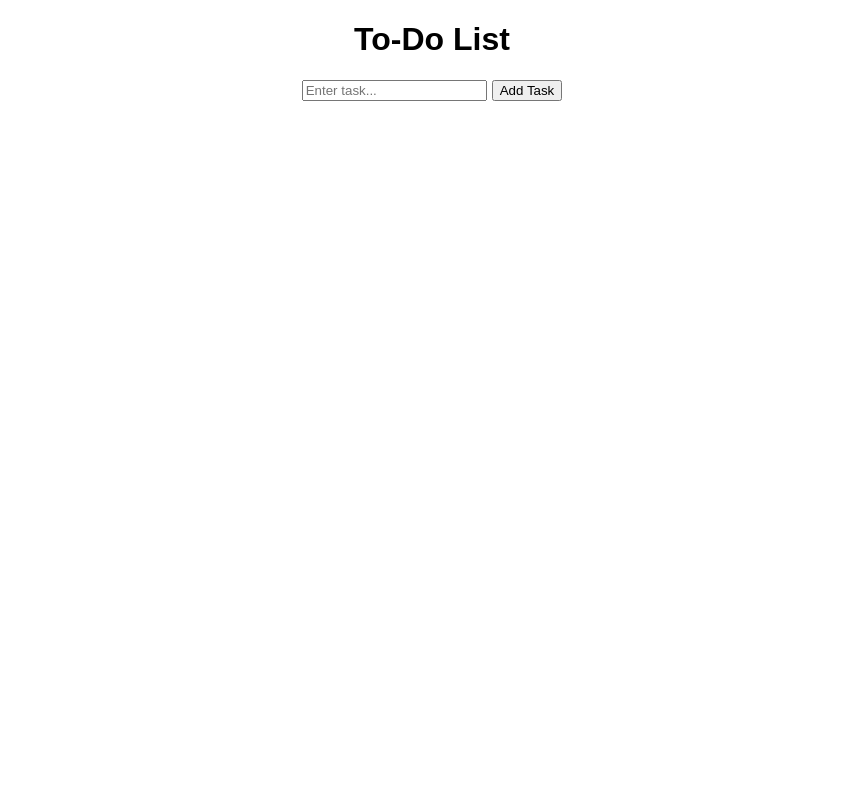
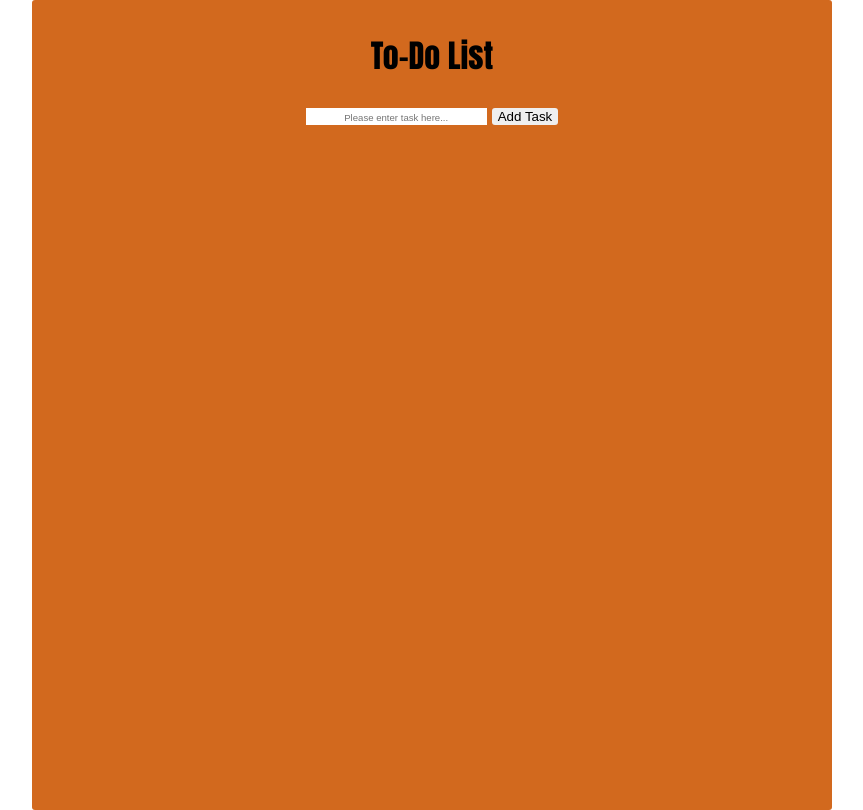
Before and after one commit to Khalifa-pendrops/my-app, a React (Create React App) app: page / in a window 1280 px wide. Shown: the whole page, without its empty margins (208-1071 px from the left). Built offline with nearby package versions, Linux system fonts and the light colour scheme.

Commit message:
final changes, alignments done

```diff
--- a/src/App.css
+++ b/src/App.css
@@ -1,5 +1,11 @@
 .App {
   text-align: center;
+  background-color: chocolate;
+  width: 800px;
+  margin: 0 auto;
+  height: 100vh;
+  border-radius: 3px;
+  padding-top: 10px;
 }
 
 .App-logo {
@@ -9,7 +15,7 @@
 
 .App {
   text-align: center;
-  font-family: Arial, sans-serif;
+  font-family: Impact, Haettenschweiler, 'Arial Narrow Bold', sans-serif;
 }
 
 .task-input {
@@ -19,6 +25,18 @@
 
 input{
   margin-right: 5px;
+  border: none;
+}
+
+input::placeholder{
+  font-size: .6rem;
+  text-align: center;
+}
+
+button{
+  border: none;
+  border-radius: 3px;
+  cursor: pointer;
 }
 
 ul {
@@ -41,6 +59,9 @@ li span {
 li input {
   flex: 1;
   margin-right: 10px;
+  border: none;
+  border-radius: 3px;
+  padding: 5px;
 }
 
 li button {
@@ -49,6 +70,8 @@ li button {
   border: none;
   padding: 5px 10px;
   cursor: pointer;
+  border: none;
+  border-radius: 3px;
 }
 
 
--- a/src/App.js
+++ b/src/App.js
@@ -1,62 +1,3 @@
-// import React, { useState } from 'react';
-// import './App.css';
-
-// function App() {
-//   const [tasks, setTasks] = useState([]);
-//   const [inputValue, setInputValue] = useState('');
-
-//   const handleAddTask = () => {
-//     if (inputValue.trim() !== '') {
-//       setTasks([...tasks, inputValue.trim()]);
-//       setInputValue('');
-//     }
-//   };
-
-//   const handleEditTask = (index, newText) => {
-//     const newTasks = [...tasks];
-//     newTasks[index] = newText.trim();
-//     setTasks(newTasks);
-//   };
-
-//   const handleDeleteTask = (index) => {
-//     const newTasks = [...tasks];
-//     newTasks.splice(index, 1);
-//     setTasks(newTasks);
-//   };
-
-//   return (
-//     <div className="App">
-//       <h1>To-Do List</h1>
-//       <div className="task-input">
-//         <input
-//           type="text"
-//           value={inputValue}
-//           onChange={(e) => setInputValue(e.target.value)}
-//           placeholder="Enter task..."
-//         />
-//         <button onClick={handleAddTask}>Add Task</button>
-//       </div>
-//       <ul>
-//         {tasks.map((task, index) => (
-//           <li key={index}>
-//             <input
-//               type="text"
-//               value={task}
-//               onChange={(e) => handleEditTask(index, e.target.value)}
-//             />
-//             <button onClick={() => handleDeleteTask(index)}>Delete</button>
-//           </li>
-//         ))}
-//       </ul>
-//     </div>
-//   );
-// }
-
-// export default App;
-
-
-
-
 import React, { useState } from 'react';
 import './App.css';
 
@@ -91,7 +32,7 @@ function App() {
           type="text"
           value={inputValue}
           onChange={(e) => setInputValue(e.target.value)}
-          placeholder="Enter task..."
+          placeholder="Please enter task here..."
         />
         <button onClick={handleAddTask}>Add Task</button>
       </div>
```
